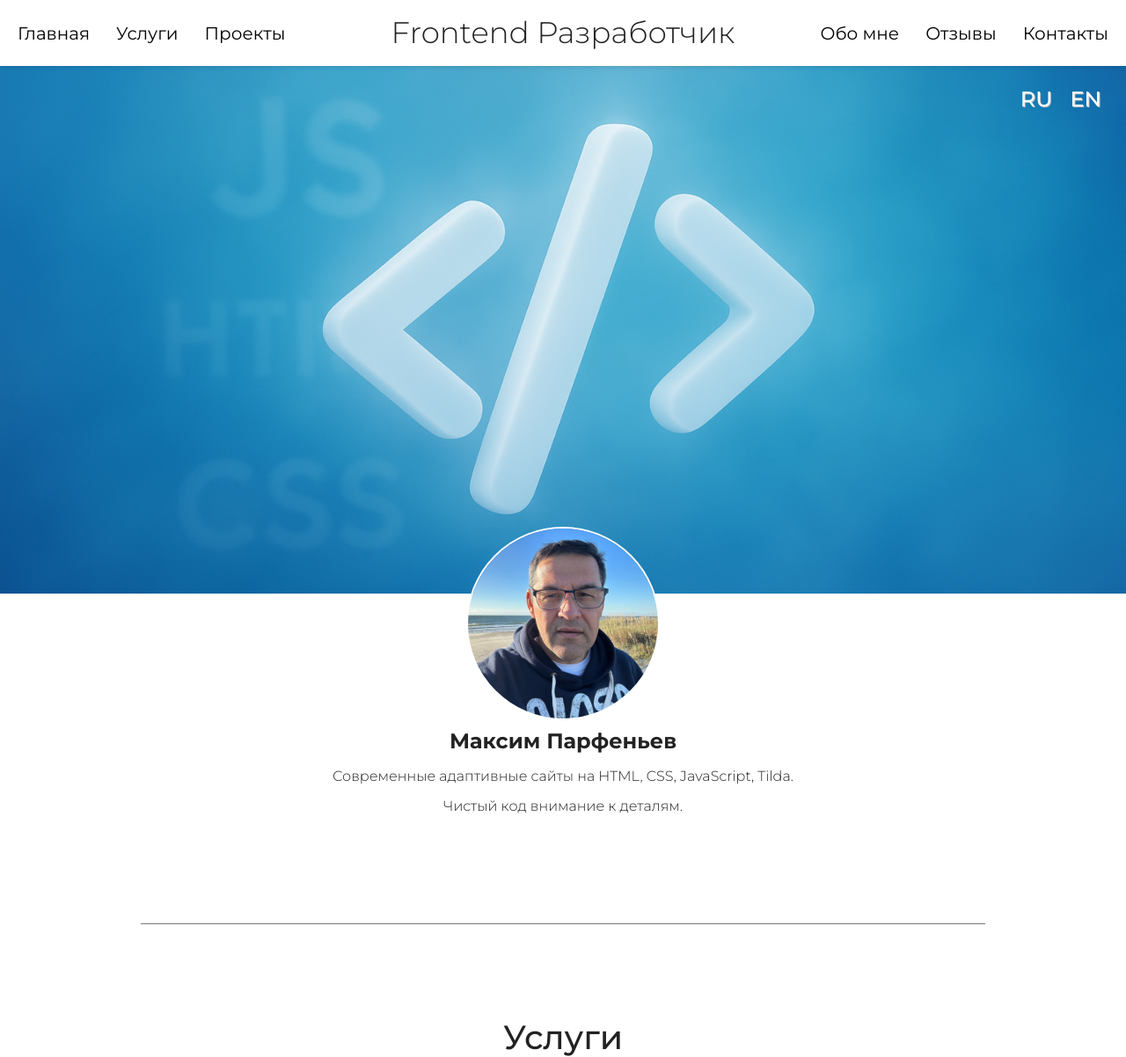
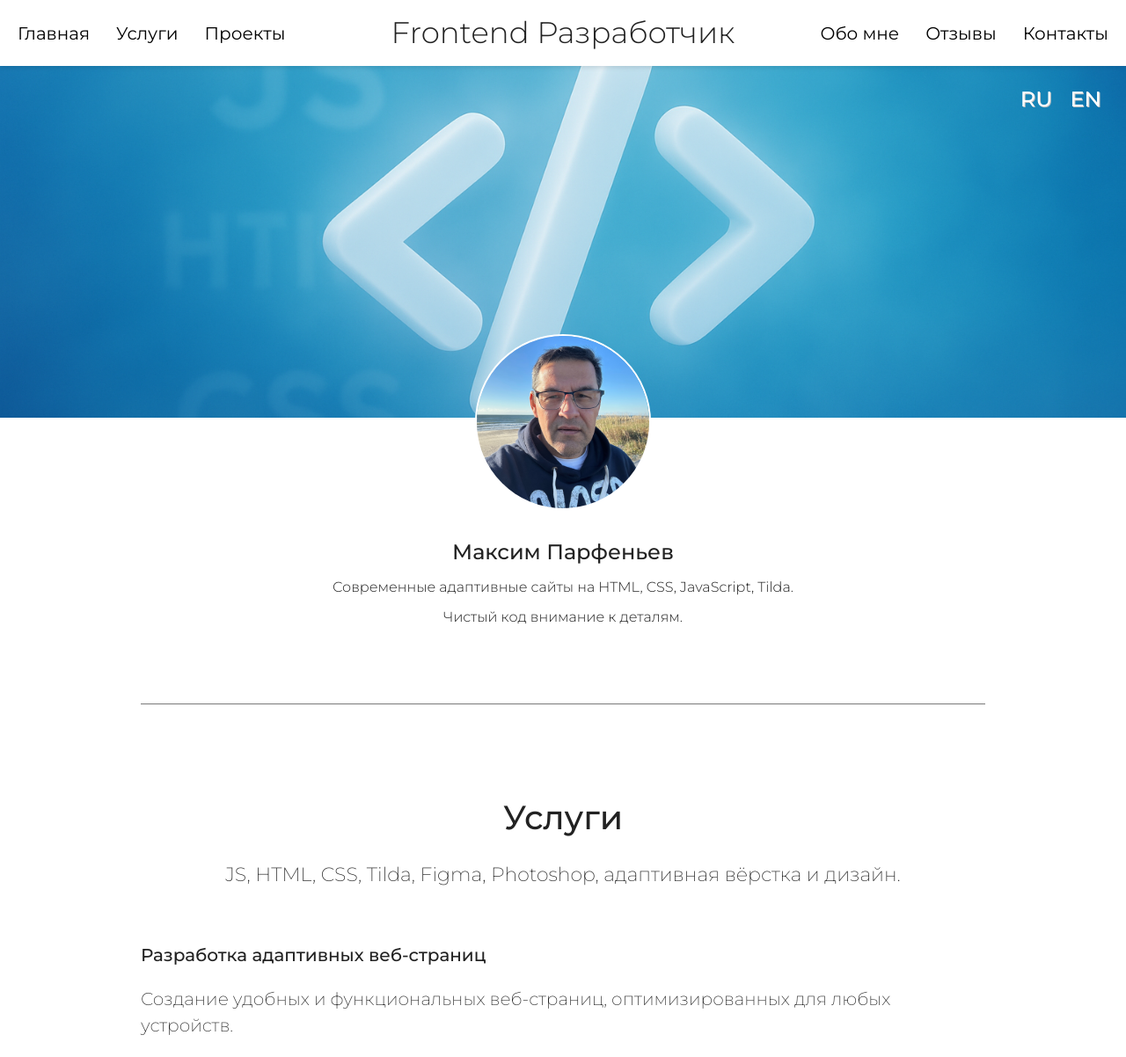
Before and after one commit to MaxParf/frontend-portfolio-pma, a PHP site: page / in a window 1280 px wide. Shown: the top 1202 px of the page at 88% size. Run offline with PHP 8.4, Linux system fonts and the light colour scheme.

Commit message:
Подстроил масштаб header, чуть чуть пересмотрел элементы на мобильном адаптиве

```diff
--- a/style.css
+++ b/style.css
@@ -25,17 +25,17 @@ body {
   position: relative;
   text-align: center;
   height: 600px;
-  margin-bottom: 350px;
+  margin-bottom: 100px;
 }
 
 /* Аватар */
 .header__avatar {
   position: absolute;
-  bottom: -109px;
+  bottom: 120px;
   left: 50%;
   transform: translate(-50%, 50%);
-  width: 220px;
-  height: 220px;
+  width: 200px;
+  height: 200px;
   border: 2px solid #ffffff;
   border-radius: 50%;
   overflow: hidden;
@@ -57,7 +57,12 @@ body {
   display: flex;
   flex-direction: column;
   align-items: center;
-  padding-top: 150px;
+  padding-top: 135px;
+}
+
+.header__info-title {
+  font-size: 24px;
+  font-weight: 500;
 }
 
 .header__infole {
@@ -71,19 +76,12 @@ body {
   margin-top: 10px;
 }
 
-.header__info-title-mobile {
-  display: none;
-  font-size: 24px;
-  font-weight: 300;
-}
-
 .header__bg {
   background-image: url(images/header.png);
   background-size: cover;
   background-position: center;
   background-repeat: no-repeat;
-  height: auto;
-  min-height: 600px;
+  min-height: 400px;
   display: flex;
   flex-direction: column;
   justify-content: flex-start;
@@ -189,7 +187,7 @@ body {
   display: block;
   padding: 10px;
   text-decoration: none;
-  olor: #0e6ca4;
+  color: #0e6ca4;
   transition: color 0.2s;
 }
 
@@ -709,11 +707,18 @@ body {
   }
   .header__info-title-mobile {
     font-size: 24px;
-    font-weight: 300;
+    font-weight: 500;
   }
   .header__info-text-mobile {
     font-size: 14px;
+    font-weight: 300;
     margin: 10px;
+  }
+}
+@media (max-width: 440px) {
+  .header__title-bg-white {
+    font-size: 25px;
+    text-shadow: 1px 1px #c3c3c3;
   }
 }
 /* 430px  */
@@ -735,14 +740,10 @@ body {
     height: 150px;
     transform: translate(-50%, 100%);
   }
-  .header__title-bg-white {
-    font-size: 20px;
-    text-shadow: 1px 1px #c3c3c3;
-  }
   .header__language {
     position: absolute;
     top: 38%;
-    right: 50px;
+    right: 25px;
     display: flex;
   }
   .header__language-link {
@@ -763,7 +764,7 @@ body {
   }
   .header__burger {
     top: 600px;
-    right: 50px;
+    right: 25px;
   }
   .services__title {
     font-size: 24px;
--- a/style.scss
+++ b/style.scss
@@ -25,17 +25,17 @@ body {
   position: relative;
   text-align: center;
   height: 600px;
-  margin-bottom: 350px;
+  margin-bottom: 100px;
 }
 
 /* Аватар */
 .header__avatar {
   position: absolute;
-  bottom: -109px;
+  bottom: 120px;
   left: 50%;
   transform: translate(-50%, 50%);
-  width: 220px;
-  height: 220px;
+  width: 200px;
+  height: 200px;
   border: 2px solid #ffffff;
   border-radius: 50%;
   overflow: hidden;
@@ -57,7 +57,12 @@ body {
   display: flex;
   flex-direction: column;
   align-items: center;
-  padding-top: 150px;
+  padding-top: 135px;
+}
+
+.header__info-title {
+  font-size: 24px;
+  font-weight: 500;
 }
 
 .header__infole {
@@ -70,19 +75,17 @@ body {
   font-weight: 300;
   margin-top: 10px;
 }
-.header__info-title-mobile {
-  display: none;
-  font-size: 24px;
-  font-weight: 300;
-}
+// .header__info-title-mobile {
+//   font-size: 24px;
+//   font-weight: 600;
+// }
 
 .header__bg {
   background-image: url(images/header.png);
   background-size: cover;
   background-position: center;
   background-repeat: no-repeat;
-  height: auto;
-  min-height: 600px;
+  min-height: 400px;
   display: flex;
   flex-direction: column;
   justify-content: flex-start;
@@ -184,7 +187,7 @@ body {
   display: block;
   padding: 10px;
   text-decoration: none;
-  olor: #0e6ca4;
+  color: #0e6ca4;
   transition: color 0.2s;
 }
 
```
Also changed, not shown: _mobile.scss (+11 -7 lines), index-en.html (indentation only), 2 other files.
